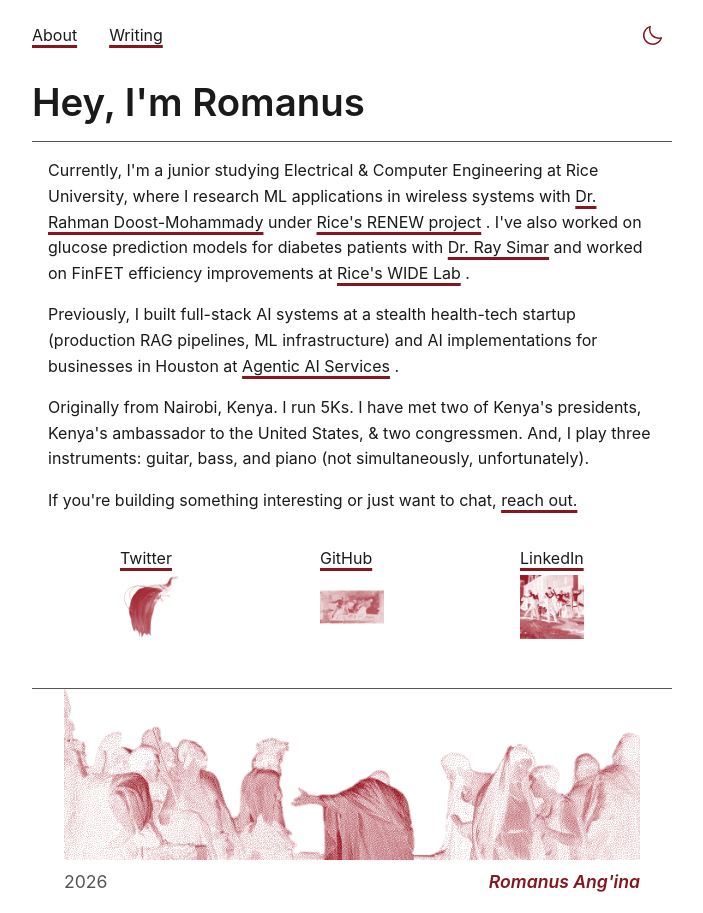
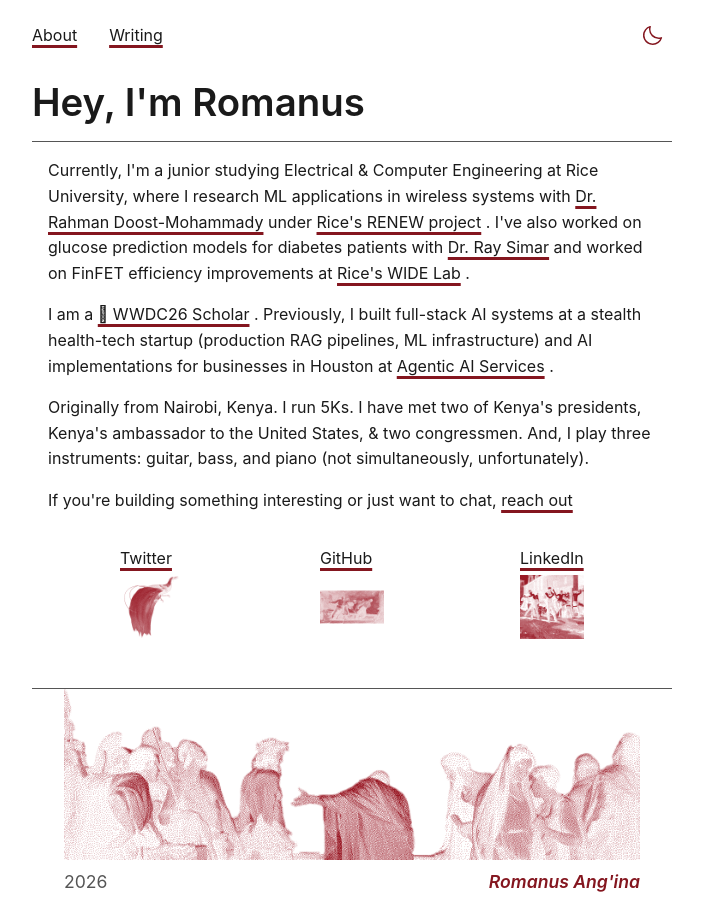
Before and after one commit to romanus-angina/portfolio, a SvelteKit app: page / in a window 1280 px wide. Shown: the whole page, without its empty margins (288-991 px from the left). Built offline with nearby package versions, Linux system fonts and the light colour scheme.

Commit message:
WWDC Scholar

```diff
--- a/src/routes/+page.svelte
+++ b/src/routes/+page.svelte
@@ -70,7 +70,7 @@
       </p>
 
       <p>
-        Previously, I built full-stack AI systems at a stealth health-tech startup (production RAG pipelines, ML infrastructure) and
+        I am a <HoverLink href="https://developer.apple.com/wwdc26/" hoverSrc="/images/hover/rene_magritte_son_of_man_dithered.png" hoverPosition="left" external={true}> WWDC26 Scholar</HoverLink>. Previously, I built full-stack AI systems at a stealth health-tech startup (production RAG pipelines, ML infrastructure) and
         AI implementations for businesses in Houston at <HoverLink href="https://www.linkedin.com/company/agentic-ai-services" hoverSrc="/images/hover/clausen_our_blacksmith_dithered.webp" external={true}>Agentic AI Services</HoverLink>.
       </p>
 
@@ -79,7 +79,7 @@
       </p>
 
       <p>
-        If you're building something interesting or just want to chat, <HoverLink href="https://mail.google.com/mail/?view=cm&fs=1&to=sra12@rice.edu" hoverSrc="/images/hover/schneider_hypnosis_dithered.webp" hoverPosition="right" external={true}>reach out.</HoverLink>
+        If you're building something interesting or just want to chat, <HoverLink href="https://mail.google.com/mail/?view=cm&fs=1&to=sra12@rice.edu" hoverSrc="/images/hover/schneider_hypnosis_dithered.webp" hoverPosition="right" external={true}>reach out</HoverLink>
       </p>
     </div>
   </div>
@@ -123,6 +123,14 @@
     padding: 0 var(--space-md);
   }
 
+  .email-display {
+    font-family: var(--font-mono);
+    font-size: 0.9em;
+    color: var(--color-text-muted);
+    user-select: all;
+    cursor: text;
+  }
+
   @media(hover: hover) {
     .contact {
       padding-bottom: 8rem;
```
Also changed, not shown: 1 other file (tests, documents, lock files or other folders).
